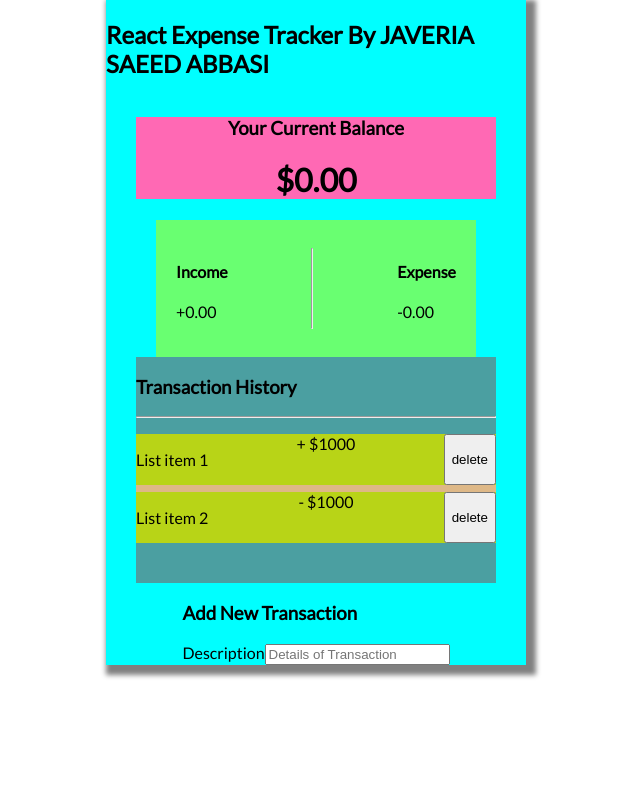
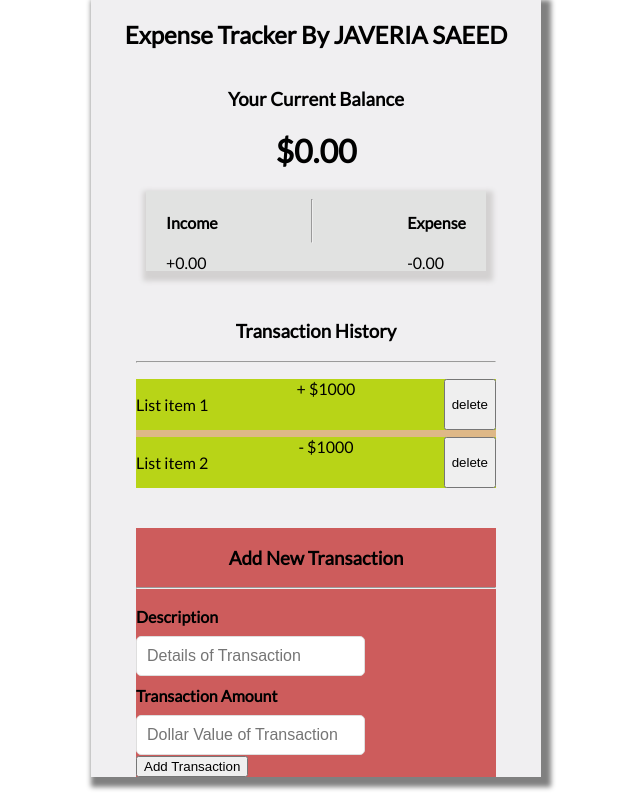
Before and after one commit to Javeria-Saeed-Abbasi/React-Expense-Tracker-App, a React (Create React App) app: page / in a window 1280 px wide. Shown: the whole page, without its empty margins (324-964 px from the left). Built offline with nearby package versions, Linux system fonts and the light colour scheme.

Commit message:
styles update

```diff
--- a/src/App.css
+++ b/src/App.css
@@ -1,8 +1,8 @@
 @import url('https://fonts.googleapis.com/css?family=Lato&display=swap');
 
 .wrapper{
-  background-color: aqua;
-  max-width: 420px;
+  background-color: rgb(240, 239, 241);
+  max-width: 450px;
   min-height: 500px;
   box-shadow: 5px 5px 5px 5px grey;
   display: flex;
@@ -14,21 +14,30 @@
 }
 
 .container{
-  background-color: hotpink;
+  /* background-color: hotpink; */
   width: 360px;
   text-align: center;
 }
 
 .add-summary-container{
-  background-color: rgb(105, 255, 113);
-  width: 280px;
+  background-color: rgb(225, 226, 225);
+  width: 300px;
+  height: 60px;
   padding: 20px;
   display: flex;
   justify-content: space-between;
+  box-shadow: 2px 5px 5px 5px rgb(211, 209, 209);
+  padding-top: 0%;
+
 }
 .transac-his-container{
-  background-color: rgb(75, 159, 161);
+  /* background-color: rgb(75, 159, 161); */
+  padding-top: 30px;
 }
+.transac-his-container h3{
+  text-align: center;
+}
+
 .transac-list {
   background-color: burlywood;
   width: 360px;
@@ -42,3 +51,25 @@
   justify-content: space-between;
   margin: 7px 0px;
 }
+
+.add-transac-container{
+  background-color: indianred;
+  width: 360px;
+}
+.add-transac-container h3{
+text-align: center;
+}
+.add-transac-container label {
+  display: inline-block;
+  margin: 10px 0;
+  font-weight: bold;
+}
+.add-transac-container input[type='text'],
+                       input[type='number'] {
+  border: 1px solid #dedede;
+  border-radius: 5px;
+  display: block;
+  font-size: 16px;
+  padding: 10px;
+  /* width: 100%; */
+}
--- a/src/components/AddTransaction.js
+++ b/src/components/AddTransaction.js
@@ -7,7 +7,7 @@ import React from 'react';
             <div>
                 <h3>Add New Transaction </h3>
             </div>
-
+        <hr/>
             <div>
                <form>
                    <div className="form-control">
@@ -16,6 +16,16 @@ import React from 'react';
                     </label>
                     <input type="text" placeholder="Details of Transaction"/>
                    </div>
+
+                   <div className="form-control">
+                    <label htmlFor="transactionAmount">
+                    Transaction Amount
+                    </label>
+                    <input type="number" placeholder="Dollar Value of Transaction"/>
+                   </div>
+
+                   <button className="btn-add-am">Add Transaction</button>
+
                </form>
             </div>
 
--- a/src/components/Header.js
+++ b/src/components/Header.js
@@ -3,7 +3,7 @@ import React from 'react';
  const Header = () => {
     return (
         <div>
-            <h2>React Expense Tracker By JAVERIA SAEED ABBASI</h2>
+            <h2>Expense Tracker By JAVERIA SAEED </h2>
         </div>
     )
 }
--- a/src/components/TransactionHistory.js
+++ b/src/components/TransactionHistory.js
@@ -3,6 +3,7 @@ import React from 'react';
 
  const TransactionHistory = () => {
     return (
+
         <div className="transac-his-container">
             <div>
                 <h3>Transaction History</h3>
```
Also changed, not shown: src/components/AccountSummary.js (line endings or trailing spaces).
